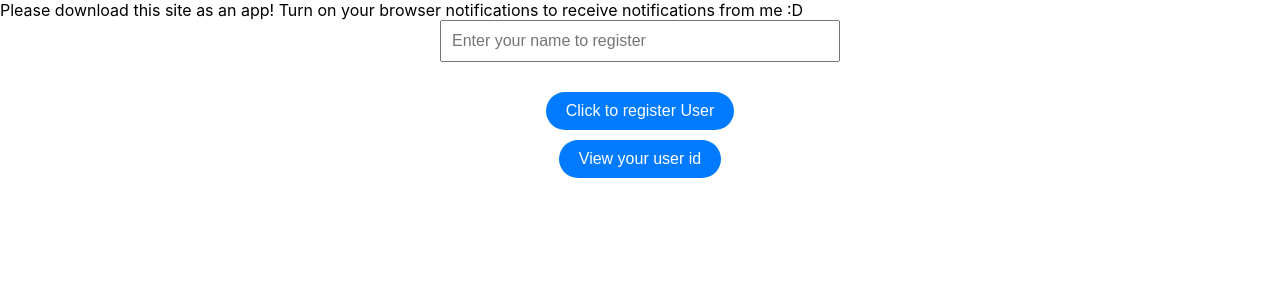
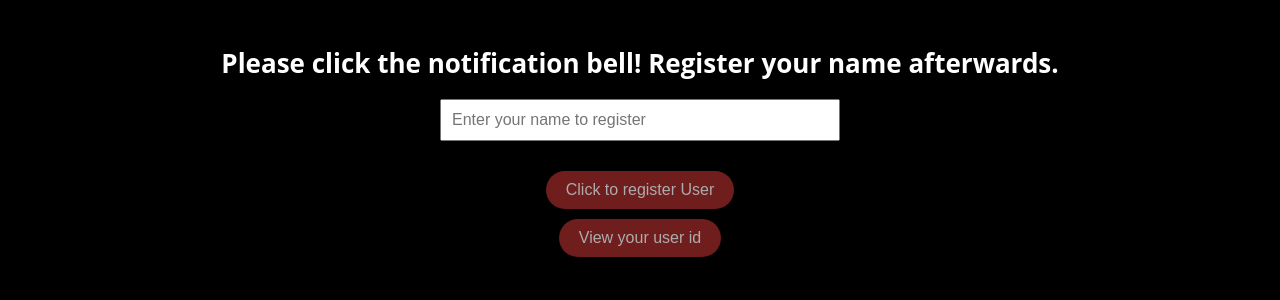
Before and after one commit to esc-group4/tsh_notification_frontend, a React (Create React App) app: page / in a window 1280 px wide. Shown: the top 300 px of the page. Built offline with nearby package versions, Linux system fonts and the light colour scheme.

Commit message:
ui improvement

```diff
--- a/src/App.css
+++ b/src/App.css
@@ -1,5 +1,9 @@
 .App {
   text-align: center;
+}
+
+body {
+  background-color: #000000;
 }
 
 .App-logo {
@@ -13,19 +17,30 @@
   }
 }
 
-.App-header {
-  background-color: #282c34;
-  min-height: 100vh;
-  display: flex;
-  flex-direction: column;
-  align-items: center;
-  justify-content: center;
-  font-size: calc(10px + 2vmin);
-  color: white;
+.App-link {
+  color: #61dafb;
 }
 
-.App-link {
-  color: #61dafb;
+.instructions {
+  color: #ffffff;
+  font-size: 13px;
+  font-family: 'Open Sans', sans-serif;
+  margin-top: 20px;
+}
+
+.registration-message {
+  color: #ffffff;
+  font-size: 13px;
+  font-family: 'Open Sans', sans-serif;
+  margin-top: 20px;
+  margin-bottom: 0px;
+}
+
+.recent-user {
+  color: #ffffff;
+  font-size: 18px;
+  font-family: 'Open Sans', sans-serif;
+  margin-top: 0px;
 }
 
 @keyframes App-logo-spin {
--- a/src/App.js
+++ b/src/App.js
@@ -1,4 +1,5 @@
 import React, { useState } from 'react';
+import './App.css';
 import getRecentUser from './getUser.js';
 import registerUser from './decideUser.js';
 import Button from './Button.js';
@@ -41,6 +42,9 @@ function App() {
 
   return (
     <div className="container">
+      <header className="instructions">
+        <h1>Please click the notification bell! Register your name afterwards.</h1>
+      </header>
       <div className="input-container">
         <input
           type="text"
--- a/src/Button.css
+++ b/src/Button.css
@@ -2,18 +2,21 @@
     display: inline-block;
     padding: 10px 20px;
     font-size: 16px;
-    color: white;
-    background-color: #007BFF;
+    color: rgb(172, 172, 172);
+    background-color: #701d1d;
     border: none;
     border-radius: 25px;
     cursor: pointer;
     text-align: center;
     text-decoration: none;
-    transition: background-color 0.3s ease;
+    cursor: pointer;
+    transition: background-color 0.4s ease-in-out, color 0.4s ease-in-out, transform 0.4s ease-in-out;
   }
 
   .button:hover {
-    background-color: #0056b3;
+    color: rgb(255, 255, 255);
+    background-color: #f55252;
+    transform: scale(1.10);
   }
 
   .container {
--- a/src/index.css
+++ b/src/index.css
@@ -1,13 +1,14 @@
-body {
+/* body {
+  background-color: #2d2929;
   margin: 0;
   font-family: -apple-system, BlinkMacSystemFont, 'Segoe UI', 'Roboto', 'Oxygen',
     'Ubuntu', 'Cantarell', 'Fira Sans', 'Droid Sans', 'Helvetica Neue',
     sans-serif;
   -webkit-font-smoothing: antialiased;
   -moz-osx-font-smoothing: grayscale;
-}
-
+} */
+/*
 code {
   font-family: source-code-pro, Menlo, Monaco, Consolas, 'Courier New',
     monospace;
-}
+} */
--- a/src/index.js
+++ b/src/index.js
@@ -9,7 +9,6 @@ const root = ReactDOM.createRoot(document.getElementById('root'));
 root.render(
   // React.StrictMode removed so that SDK only inititalises once
   <>
-    <div>Please download this site as an app! Turn on your browser notifications to receive notifications from me :D</div>
     <App />
   </>
 );
```
